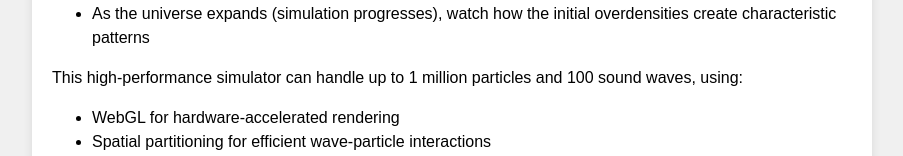
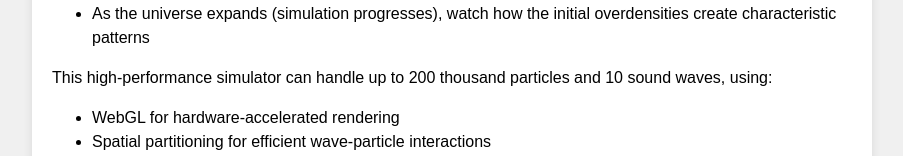
Before and after one commit to porfanid/BAO-Simulator, a plain HTML site: page index.html in a window 1280 px wide. Shown: the part 1033-1189 px from the top of the page, without its empty margins (188-1091 px from the left). Drawn offline with nearby package versions, Linux system fonts and the light colour scheme.

Commit message:
fixed error in description

```diff
--- a/index.html
+++ b/index.html
@@ -218,7 +218,7 @@
             <li>As the universe expands (simulation progresses), watch how the initial overdensities create characteristic patterns</li>
         </ul>
 
-        <p>This high-performance simulator can handle up to 1 million particles and 100 sound waves, using:</p>
+        <p>This high-performance simulator can handle up to 200 thousand particles and 10 sound waves, using:</p>
         <ul>
             <li>WebGL for hardware-accelerated rendering</li>
             <li>Spatial partitioning for efficient wave-particle interactions</li>
```
